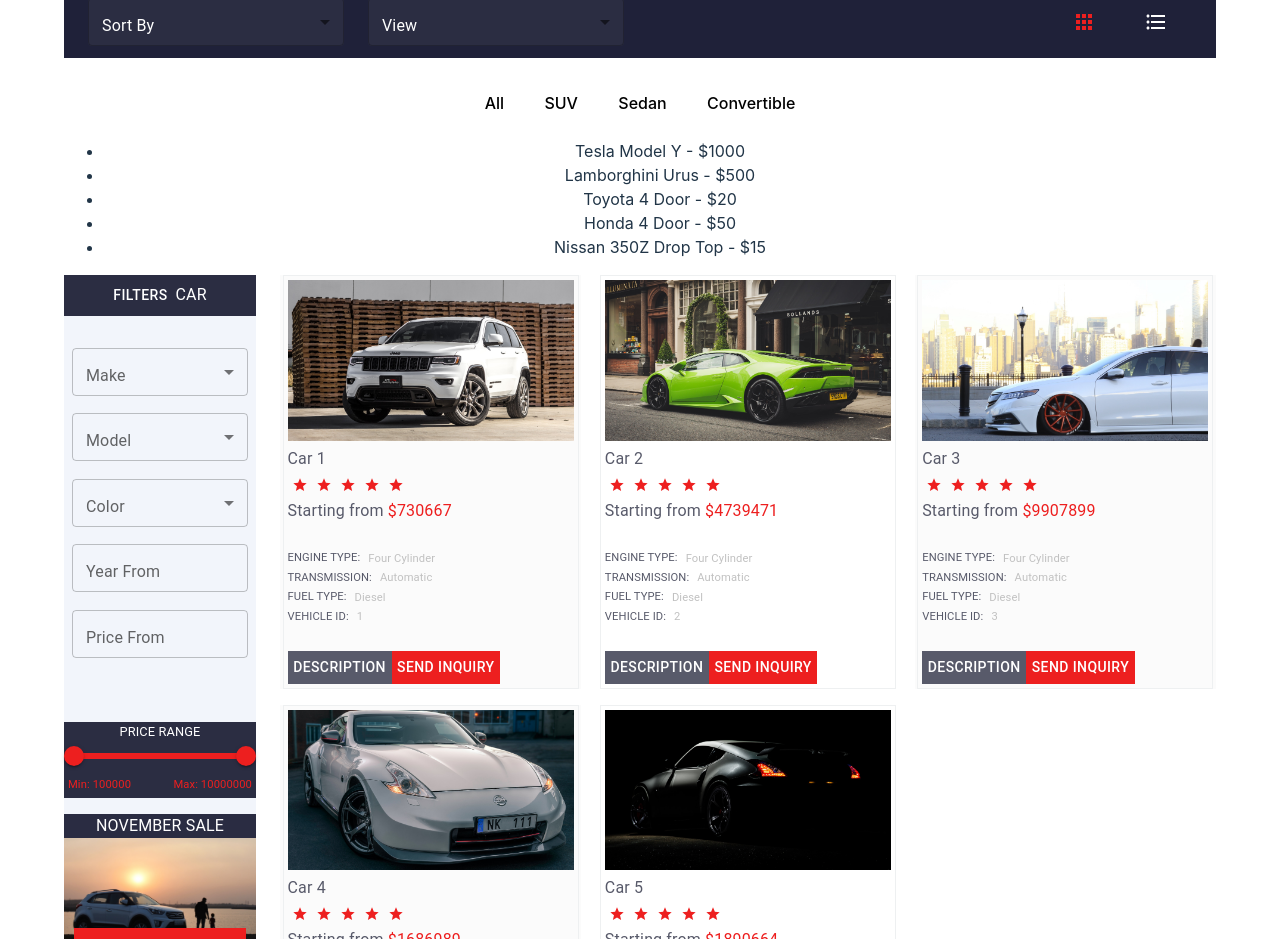
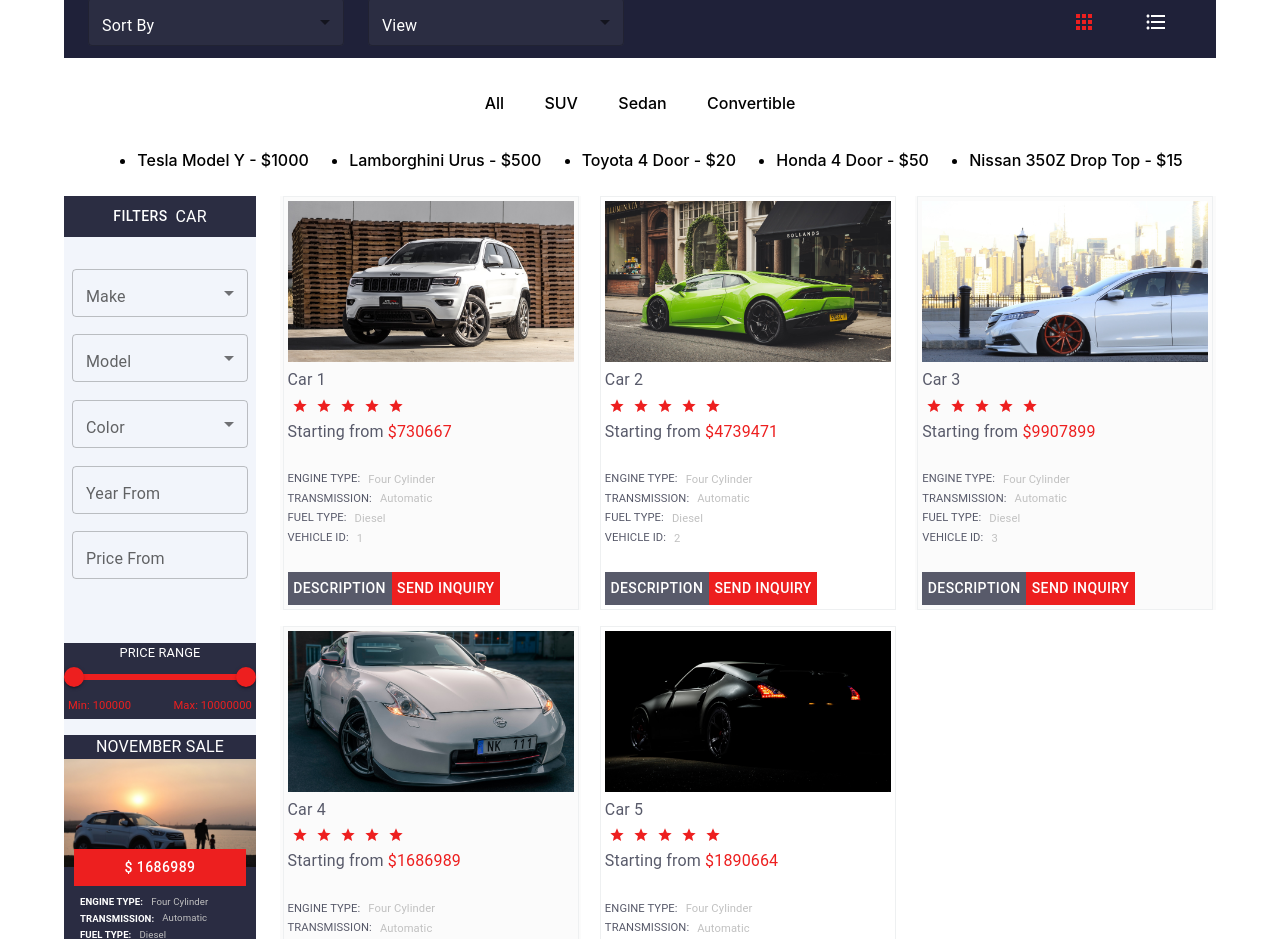
Before and after one commit to pflaquer/car-dealership, a React (Vite) app: page / in a window 1280 px wide. Shown: the part 958-1897 px from the top of the page. Built offline with nearby package versions, Linux system fonts and the light colour scheme.

Commit message:
Update filterbycategory.tsx

```diff
--- a/src/components/results/filterbycategory.tsx
+++ b/src/components/results/filterbycategory.tsx
@@ -42,9 +42,9 @@ const FilterByCategory: React.FC = () => {
 
       <ul>
         {filteredProducts.map((car) => (
-          <li key={car.id}>
+          <button><li key={car.id}>
             {car.name} - ${car.price}
-          </li>
+          </li></button>
         ))}
       </ul>
     </div>
```
